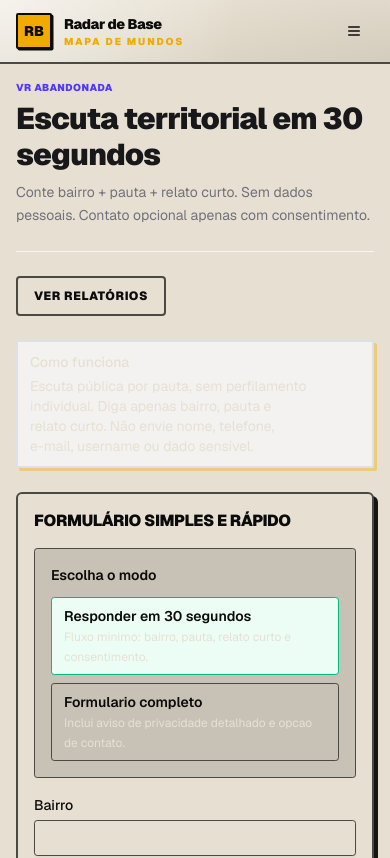
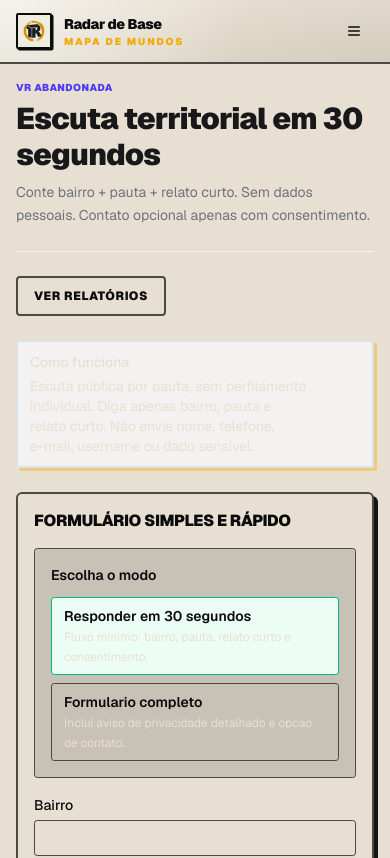
Before and after one commit to alexandrevrabandonada-oss/raadarbase, a Next.js app: page /escuta/bairro in a window 390 px wide. Shown: the top 858 px of the page. Built offline with nearby package versions, Linux system fonts and the light colour scheme; no server answers.

Commit message:
feat(ui): integrate Concreto Zen logo in sidebar, mobile header and login page

```diff
--- a/src/app/login/login-form.tsx
+++ b/src/app/login/login-form.tsx
@@ -107,11 +107,20 @@ export function LoginForm({ nextPath, reason }: { nextPath: string; reason: stri
   return (
     <Card className="w-full max-w-md">
       <CardHeader>
+        <div className="flex flex-col items-center justify-center gap-3 mb-6">
+          <div className="flex size-20 items-center justify-center rounded-[4px] border-2 border-burnt-yellow bg-charcoal overflow-hidden shadow-[4px_4px_0px_0px_rgba(242,169,0,0.5)]">
+            <img src="/logo.png" className="size-full object-cover" alt="Radar de Base logo" />
+          </div>
+          <div className="text-center">
+            <span className="block text-lg font-black tracking-tight text-charcoal dark:text-off-white">RADAR DE BASE</span>
+            <span className="block text-[10px] font-black uppercase tracking-[0.22em] text-burnt-yellow">CONCRETO ZEN</span>
+          </div>
+        </div>
         <div className="flex gap-2">
-          <Button type="button" variant={mode === "login" ? "default" : "outline"} onClick={() => setMode("login")}>Entrar</Button>
-          <Button type="button" variant={mode === "signup" ? "default" : "outline"} onClick={() => setMode("signup")}>Cadastrar</Button>
+          <Button type="button" variant={mode === "login" ? "default" : "outline"} className="flex-1" onClick={() => setMode("login")}>Entrar</Button>
+          <Button type="button" variant={mode === "signup" ? "default" : "outline"} className="flex-1" onClick={() => setMode("signup")}>Cadastrar</Button>
         </div>
-        <CardTitle>{mode === "login" ? "Entrar no Radar de Base" : "Cadastrar acesso interno"}</CardTitle>
+        <CardTitle className="mt-4">{mode === "login" ? "Entrar no Radar de Base" : "Cadastrar acesso interno"}</CardTitle>
       </CardHeader>
       <CardContent>
         <form className="flex flex-col gap-4" onSubmit={mode === "login" ? handleLogin : handleSignup}>
--- a/src/components/app-shell.tsx
+++ b/src/components/app-shell.tsx
@@ -13,8 +13,8 @@ export default async function AppShell({ children }: { children: React.ReactNode
       {/* Mobile Header */}
       <header className="radar-paper sticky top-0 z-40 flex h-16 items-center justify-between border-b-2 border-cement px-4 xl:hidden">
         <div className="flex items-center gap-3">
-          <div className="flex size-9 items-center justify-center rounded-[2px] border-2 border-charcoal bg-burnt-yellow text-charcoal font-black text-sm shadow-[1.5px_1.5px_0px_0px_rgba(11,11,11,1)]">
-            RB
+          <div className="flex size-9 items-center justify-center rounded-[2px] border-2 border-charcoal bg-burnt-yellow overflow-hidden shadow-[1.5px_1.5px_0px_0px_rgba(11,11,11,1)]">
+            <img src="/logo.png" className="size-full object-cover" alt="RB logo" />
           </div>
           <div>
             <span className="block text-sm font-black tracking-tight text-charcoal">Radar de Base</span>
--- a/src/components/sidebar.tsx
+++ b/src/components/sidebar.tsx
@@ -276,8 +276,8 @@ export function Sidebar({
     >
       <Link href="/dashboard" className="mb-5 shrink-0 rounded-[4px] border-2 border-cement bg-charcoal p-4 shadow-[4px_4px_0px_0px_rgba(242,169,0,0.85)]">
         <div className="flex items-center gap-3">
-          <div className="flex size-11 items-center justify-center rounded-[2px] border-2 border-burnt-yellow bg-charcoal text-lg font-black text-burnt-yellow shadow-[2px_2px_0px_0px_rgba(242,169,0,0.4)]">
-            RB
+          <div className="flex size-11 items-center justify-center rounded-[2px] border-2 border-burnt-yellow bg-charcoal overflow-hidden shadow-[2px_2px_0px_0px_rgba(242,169,0,0.4)]">
+            <img src="/logo.png" className="size-full object-cover" alt="RB logo" />
           </div>
           <div className="min-w-0">
             <p className="truncate text-base font-black leading-tight text-off-white">Radar de Base</p>
```
Also changed, not shown: public/logo.png (added).
